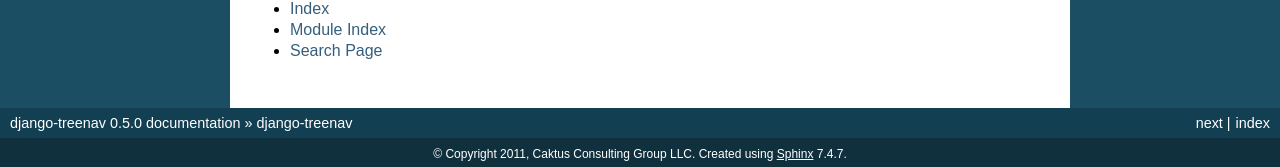
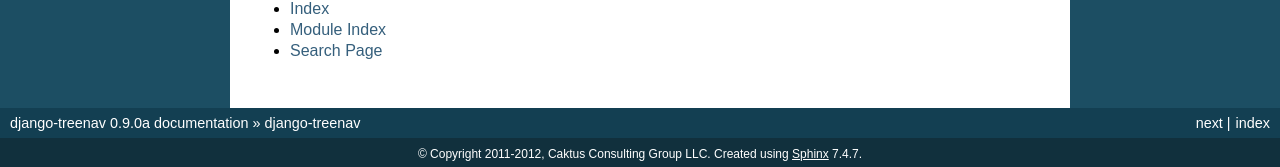
Before and after one commit to caktus/django-treenav, a Sphinx documentation site: the page built from docs/index.rst, in a window 1280 px wide and 900 px high, scrolled down 1500 px. Shown: the part 730-897 px from the top of the window. Built offline with Sphinx 7.4.7, drawn with Linux system fonts in a browser that asks for light colours; some of the changed text lies outside the part shown.

Commit message:
Update copyright year and bump version numbers to reflect current dev status.

```diff
--- a/docs/conf.py
+++ b/docs/conf.py
@@ -41,16 +41,16 @@ master_doc = 'index'
 
 # General information about the project.
 project = u'django-treenav'
-copyright = u'2011, Caktus Consulting Group LLC'
+copyright = u'2011-2012, Caktus Consulting Group LLC'
 
 # The version info for the project you're documenting, acts as replacement for
 # |version| and |release|, also used in various other places throughout the
 # built documents.
 #
 # The short X.Y version.
-version = '0.5.0'
+version = '0.9'
 # The full version, including alpha/beta/rc tags.
-release = '0.5.0'
+release = '0.9.0a'
 
 # The language for content autogenerated by Sphinx. Refer to documentation
 # for a list of supported languages.
--- a/treenav/__init__.py
+++ b/treenav/__init__.py
@@ -1,2 +1 @@
-version_info = (0, 6, 1)
-__version__ = ".".join(map(str, version_info))
+__version__ = '0.9.0a'
```
Also changed, not shown: LICENSE.txt.
